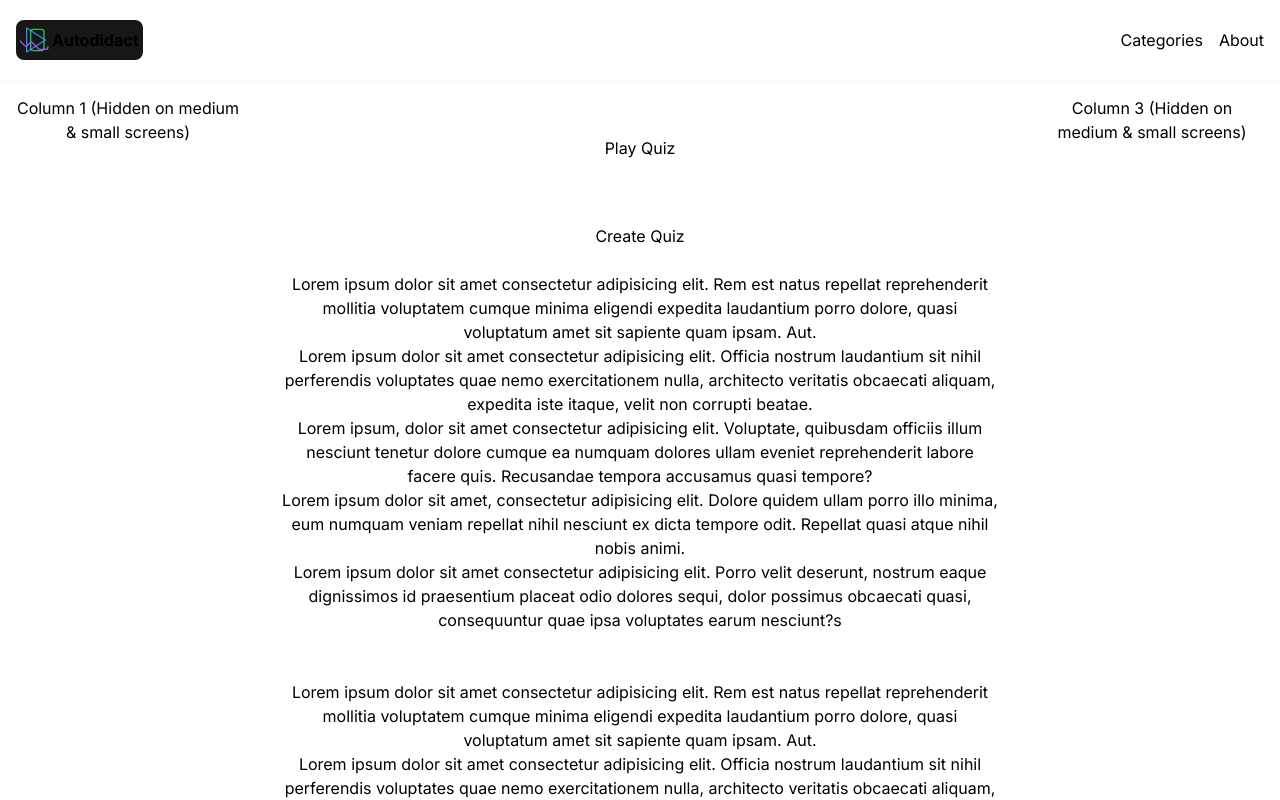
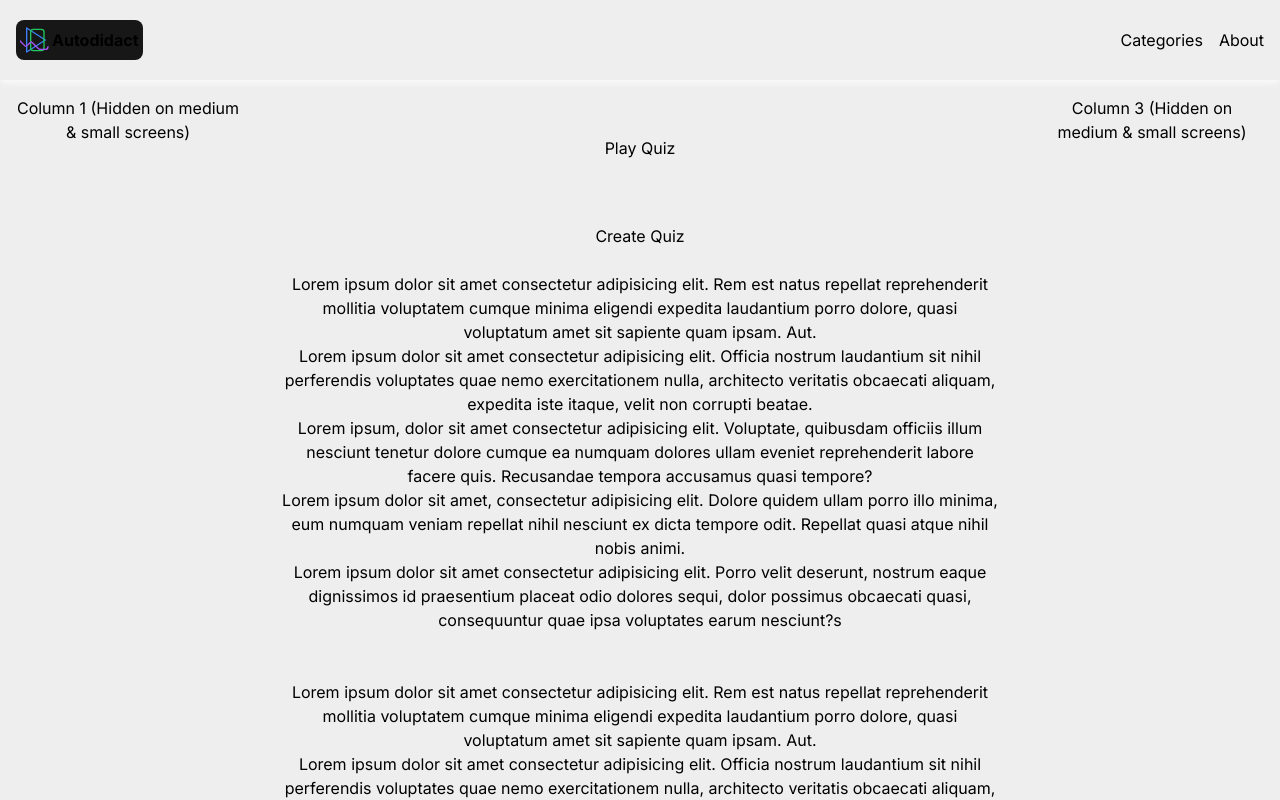
Before and after one commit to san-poon/nexus-adept, a Next.js app: page / in a window 1280 px wide. Shown: the top 800 px of the page. Built offline with nearby package versions, Linux system fonts and the light colour scheme.

Commit message:
Change text color for dark mode

```diff
--- a/app/globals.css
+++ b/app/globals.css
@@ -4,14 +4,14 @@
 
 :root {
     --foreground-color: #000000;
-    --background-color: #ffffff;
+    --background-color: #eeeeee;
     --background-start-color: #d6dbdc;
     --background-end-color: #ffffff;
 }
 
 @media (prefers-color-scheme: dark) {
     :root {
-        --foreground-color: #ffffff;
+        --foreground-color: #eeeeee;
         --background-color: #1d1d1d;
         --background-start-color: #202020;
         --background-end-color: #202020;
```
